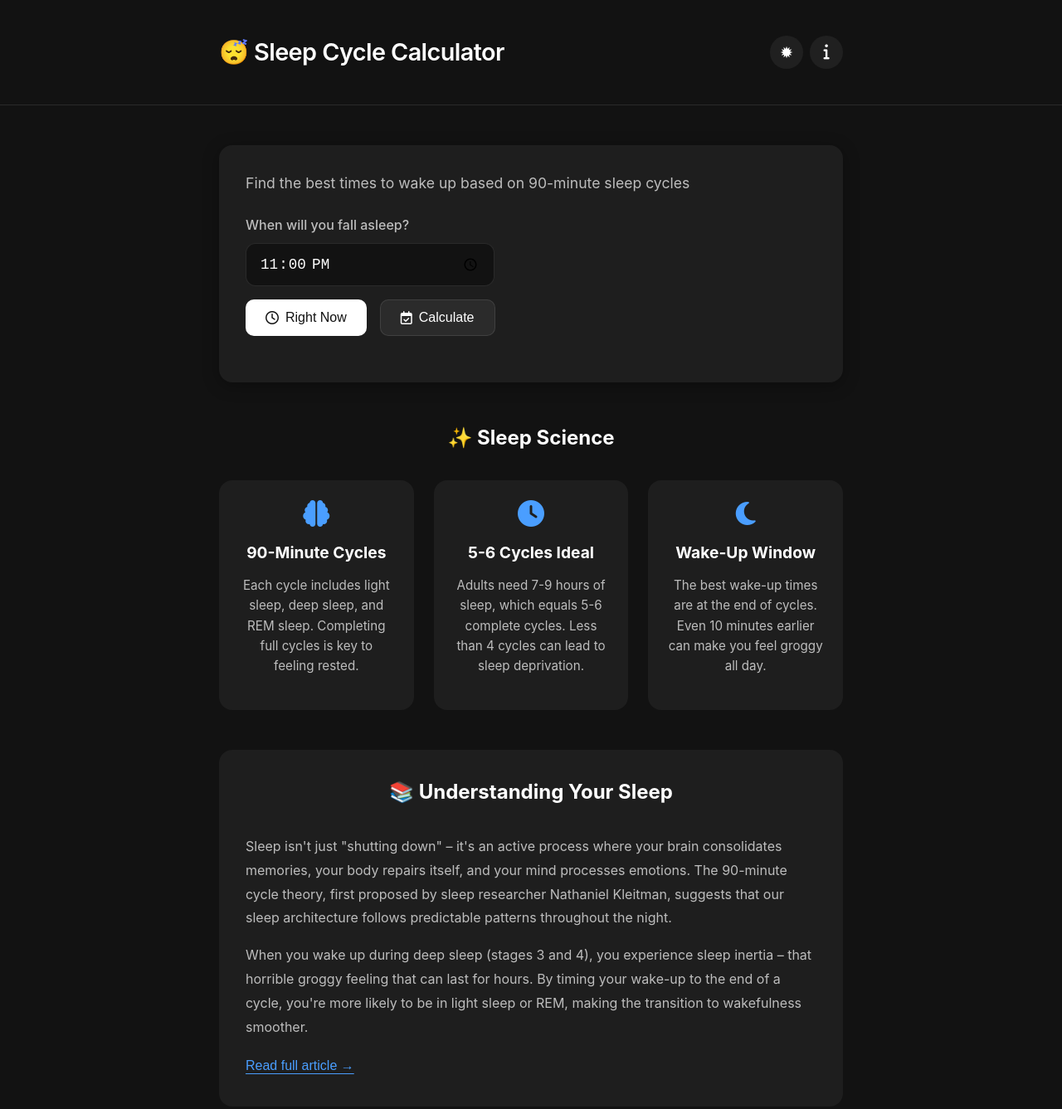
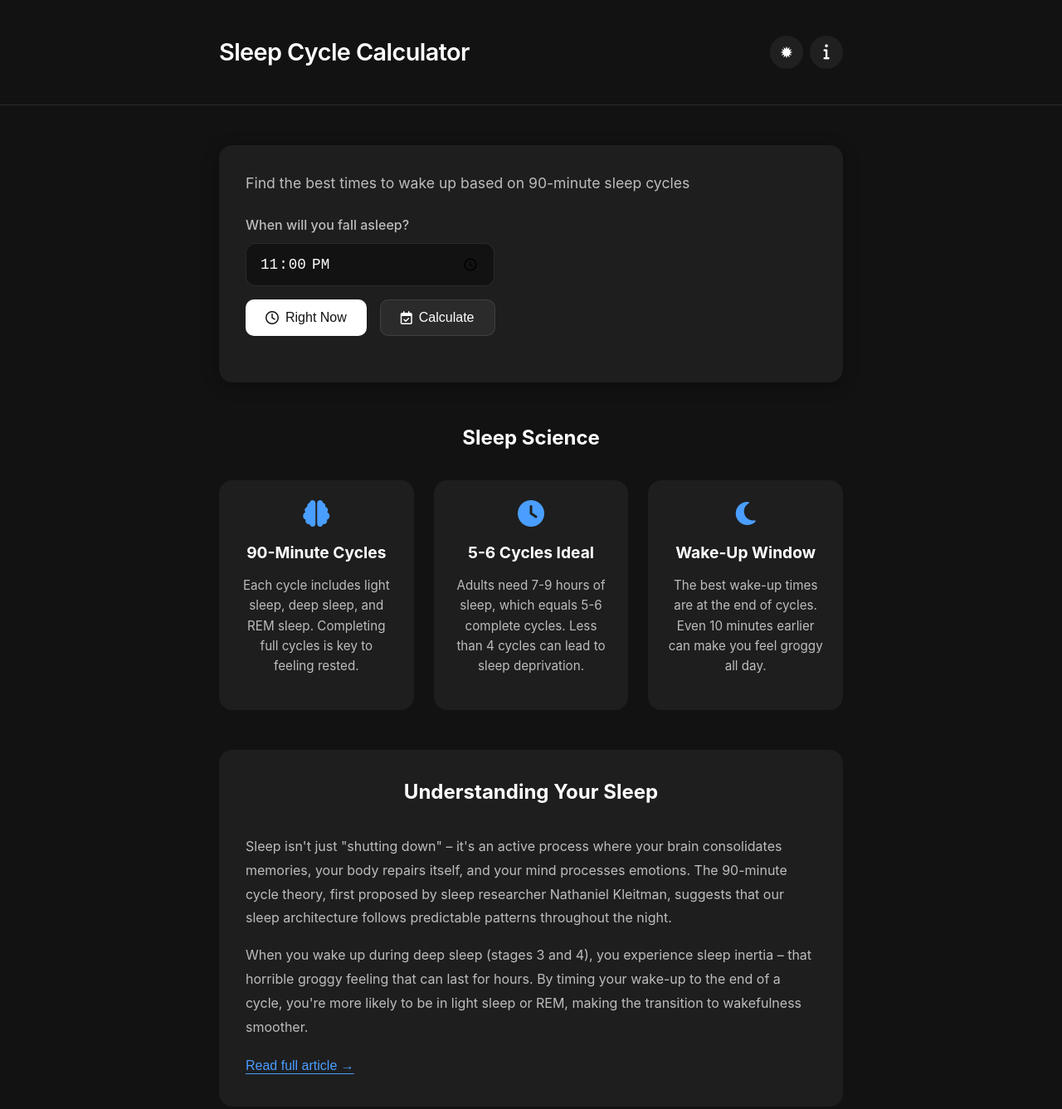
Before and after one commit to iantolentino/Sleep-Cycle-Calculator, a website: page index.html in a window 1280 px wide. Shown: the whole page at 83% size. Drawn offline with nearby package versions, Linux system fonts and the light colour scheme.

Commit message:
Update index.html

```diff
--- a/index.html
+++ b/index.html
@@ -18,7 +18,7 @@
 <body class="dark">
   <header>
     <div class="container header-container">
-      <h1>😴 Sleep Cycle Calculator</h1>
+      <h1>Sleep Cycle Calculator</h1>
       <div class="header-actions">
         <button id="theme-toggle" class="icon-button" title="Toggle theme" aria-label="Toggle theme">
           <span id="theme-icon">✹</span>
@@ -70,7 +70,7 @@
 
       <!-- Sleep Facts Section -->
       <div class="facts-section">
-        <h2 class="section-title">✨ Sleep Science</h2>
+        <h2 class="section-title">Sleep Science</h2>
         <div class="facts-grid">
           <div class="fact-card">
             <i class="fa-solid fa-brain fact-icon"></i>
@@ -92,7 +92,7 @@
 
       <!-- Article Preview -->
       <div class="article-preview">
-        <h2 class="section-title">📚 Understanding Your Sleep</h2>
+        <h2 class="section-title">Understanding Your Sleep</h2>
         <div class="article-content">
           <p>Sleep isn't just "shutting down" – it's an active process where your brain consolidates memories, your body repairs itself, and your mind processes emotions. The 90-minute cycle theory, first proposed by sleep researcher Nathaniel Kleitman, suggests that our sleep architecture follows predictable patterns throughout the night.</p>
           <p>When you wake up during deep sleep (stages 3 and 4), you experience sleep inertia – that horrible groggy feeling that can last for hours. By timing your wake-up to the end of a cycle, you're more likely to be in light sleep or REM, making the transition to wakefulness smoother.</p>
```
